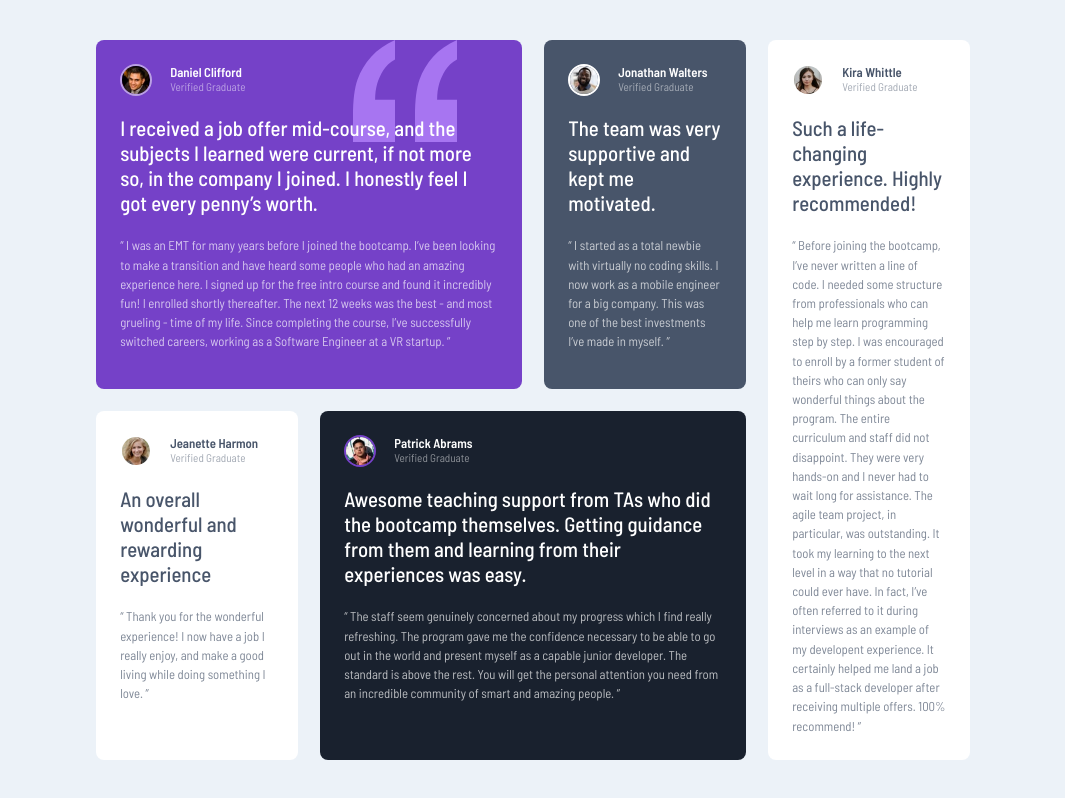
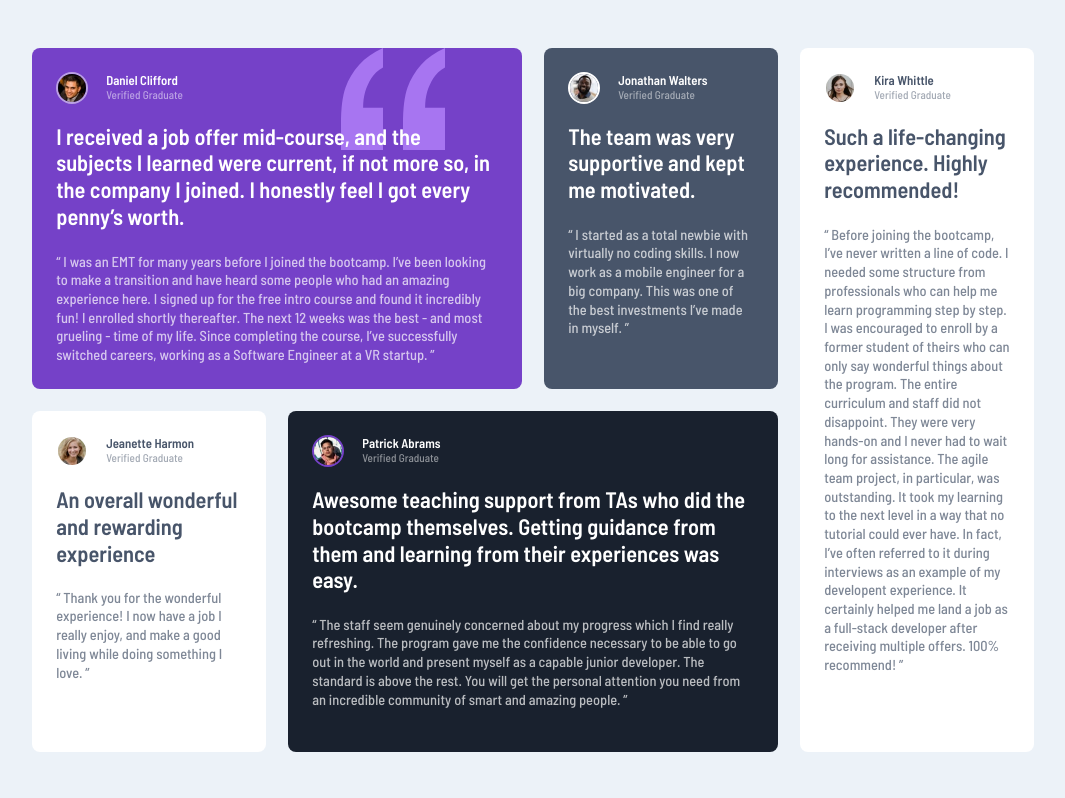
Before and after one commit to kofinartey/testimonials, a plain HTML site: page index.html in a window 1280 px wide. Shown: the whole page, without its empty margins (107-1172 px from the left). Drawn offline with Linux system fonts and the light colour scheme.

Commit message:
Increased main width to 80%

```diff
--- a/styles.css
+++ b/styles.css
@@ -16,7 +16,7 @@ body{
 }
 
 main{
-    width: 70%;
+    width: 80%;
     /* height: 60vh; */
     display: grid;
     grid-template-rows: 1fr 1fr;
@@ -28,7 +28,7 @@ main{
     background-color: hsl(263, 55%, 52%);
     border-radius: 0.5em;
     color: white;
-    font-weight: 400;
+    font-weight: 500;
 
 }
 
@@ -40,15 +40,15 @@ main{
 }
 .comment .heading {
     /* color: white; */
-    font-size: 1.3em;
-    font-weight: 500;
+    font-size: 1.4em;
+    font-weight: 600;
     line-height: 1.2em;
     margin-top: -0.6em;
     margin-bottom: 1em;
 }
 .comment .details{
-    font-size: 0.8em;
-    line-height: 1.5em;
+    font-size: 0.9em;
+    line-height: 1.3em;
     opacity: 70%;
 }
 .comment div:nth-of-type(2){
```
